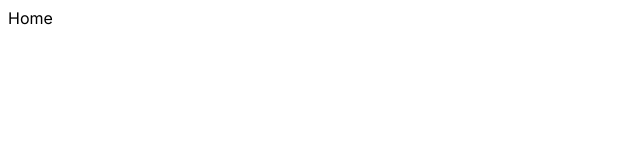
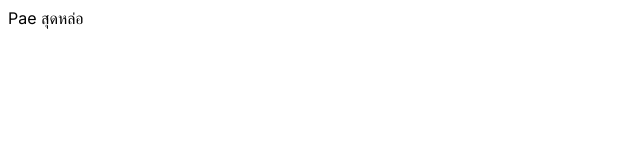
Before and after one commit to THAWITCHAI/project_that, a Next.js app: page / in a window 1280 px wide. Shown: the top 160 px of the page, without its empty margins (0-640 px from the left). Built offline with nearby package versions, Linux system fonts and the light colour scheme.

Commit message:
Update page.tsx

```diff
--- a/src/app/page.tsx
+++ b/src/app/page.tsx
@@ -4,6 +4,6 @@ type Props = {}
 
 export default function Home({}: Props) {
   return (
-    <div>Home</div>
+    <div>Pae สุดหล่อ</div>
   )
 }
```
